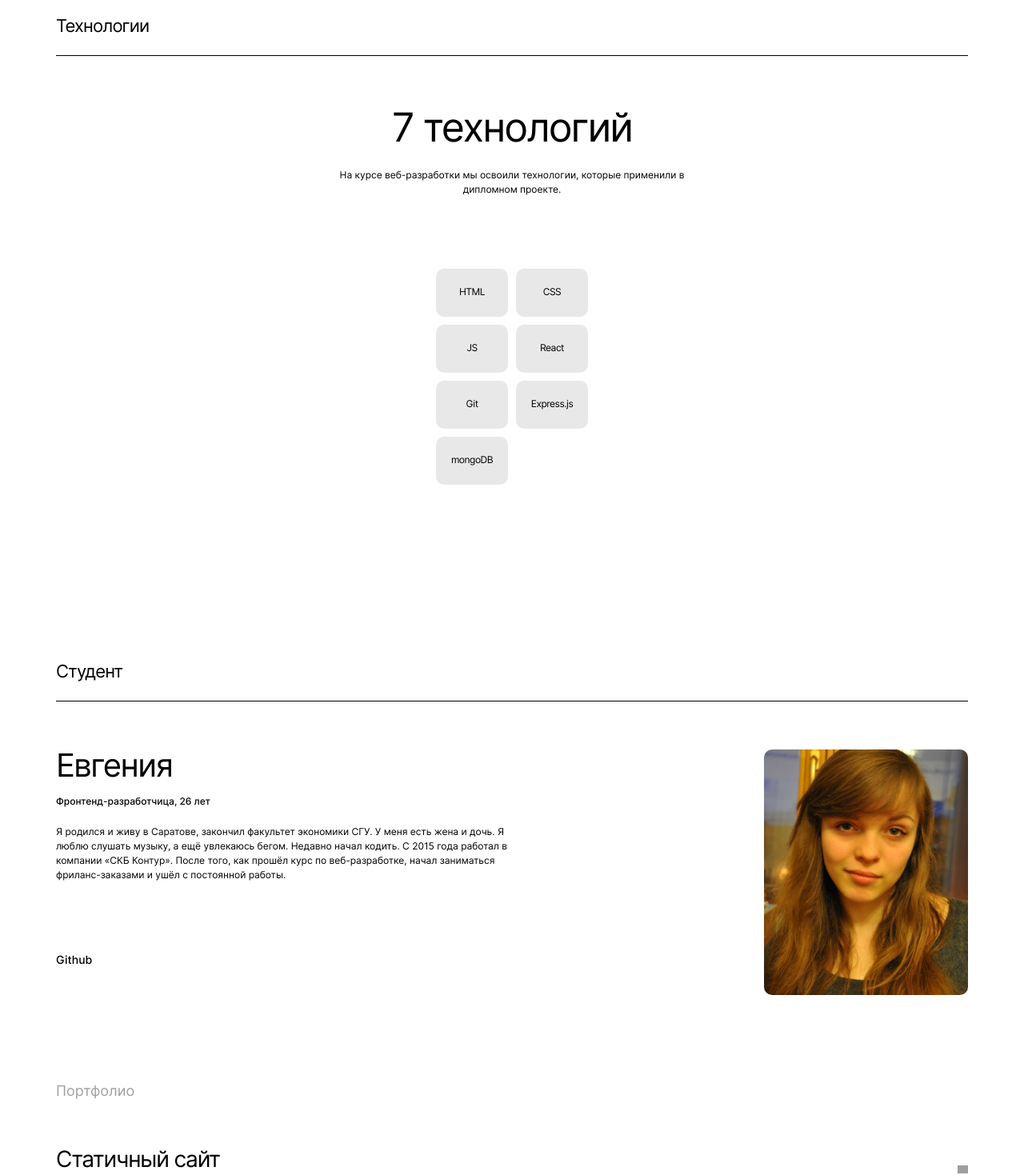
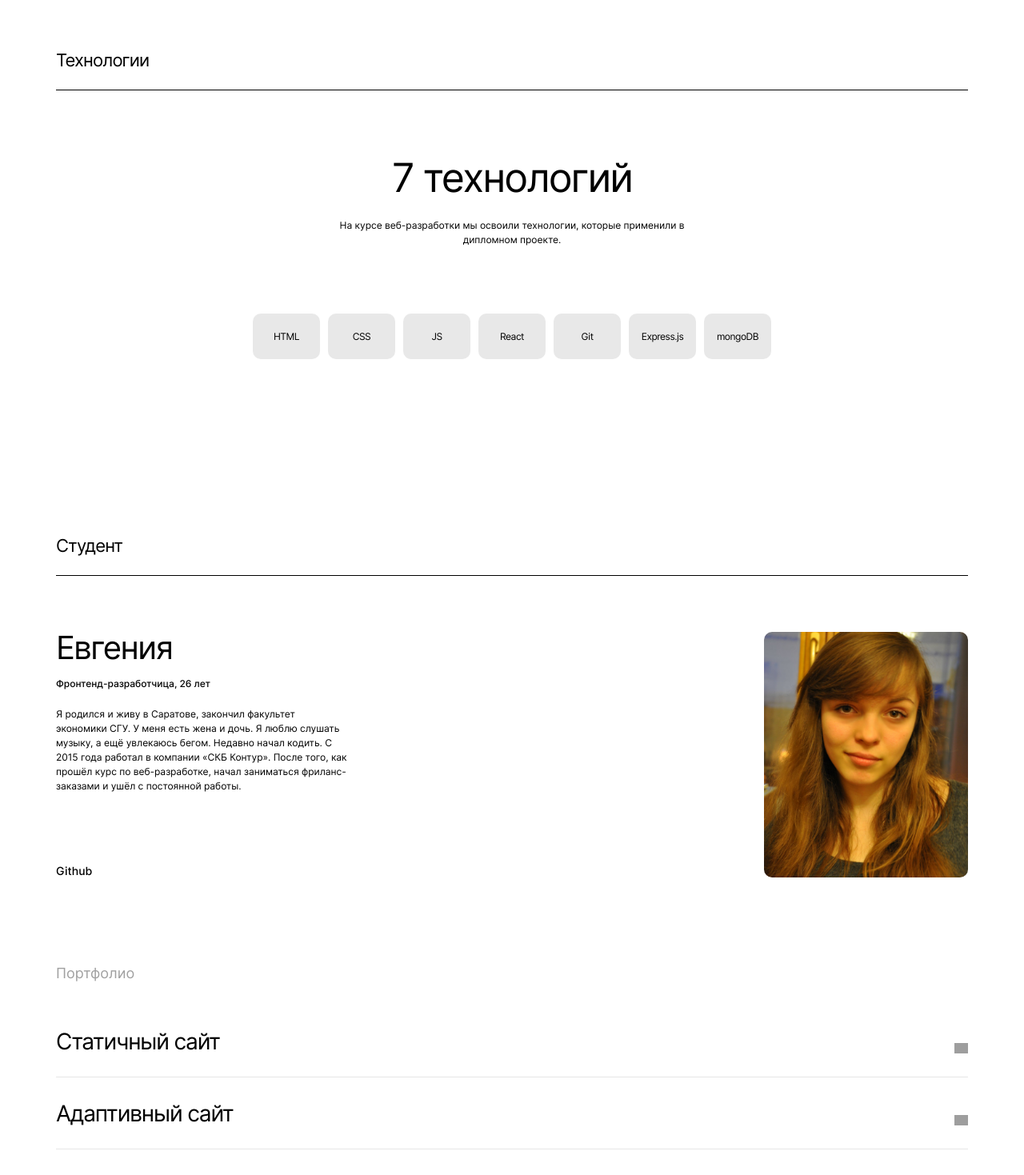
Before and after one commit to mintolime/movies-explorer-frontend, a React (Create React App) app in the folder movie-app/: page / in a window 1280 px wide. Shown: the part 1280-2749 px from the top of the page at 80% size. Built offline with nearby package versions, Linux system fonts and the light colour scheme; grey boxes are pictures that could not be loaded.

Commit message:
fix:fixed layout on 720px

```diff
--- a/movie-app/src/components/AboutMe/AboutMe.css
+++ b/movie-app/src/components/AboutMe/AboutMe.css
@@ -1,10 +1,10 @@
-.about-me_box  {
+.about-me_box {
   display: flex;
   flex-direction: column;
 }
 
 @media screen and (min-width: 720px) {
-  .about-me_box  {
+  .about-me_box {
     flex-direction: row-reverse;
     justify-content: space-between;
   }
@@ -12,6 +12,13 @@
 
 .about-me__brief {
   max-width: 600px;
+  text-align: start;
+}
+
+@media screen and (min-width: 720px) {
+  .about-me__brief {
+    max-width: 365px;
+  }
 }
 
 .about-me__image {
--- a/movie-app/src/components/AboutProject/AboutProject.css
+++ b/movie-app/src/components/AboutProject/AboutProject.css
@@ -74,8 +74,10 @@
     line-height: 17px;
     grid-template-columns: 140px 1fr;
     row-gap: 14px;
+    padding-top: 93px;
   }
 }
+
 @media screen and (min-width: 1024px) {
   .about_project__result {
     grid-template-columns: 200px 1fr;
--- a/movie-app/src/components/Footer/Footer.css
+++ b/movie-app/src/components/Footer/Footer.css
@@ -5,8 +5,10 @@
   background-color: #fff;
 }
 
+/* ПЕРЕПРОВЕРИТЬ */
 @media screen and (min-width: 720px) {
   .footer {
+    padding-top: 49px;
     padding-left: 30px;
     padding-right: 30px;
   }
--- a/movie-app/src/components/Header/Header.css
+++ b/movie-app/src/components/Header/Header.css
@@ -7,16 +7,21 @@
   box-sizing: border-box;
   background-color: #F3C1F8;
 }
-
+@media screen and (min-width: 720px) {
+  .header {
+    padding-left: 30px;
+    padding-right: 30px;
+  }
+}
 .header__nav-box {
   display: flex;
-  gap: 14px;
+  gap: 0 14px;
   max-height: 30px;
 }
 
-@media screen and (min-width: 1024px) {
+@media screen and (min-width: 720px) {
   .header__nav-box {
-    gap: 30px;
+    gap: 0 30px;
   }
 }
 
--- a/movie-app/src/components/Main/Main.css
+++ b/movie-app/src/components/Main/Main.css
@@ -27,6 +27,11 @@
   background-color: #fff;
   border-bottom: 1px #000 solid;
   margin-bottom: 60px;
+}
+@media screen and (min-width: 720px) {
+  .content__inner {
+    margin-bottom: 70px;
+  }
 }
 
 .content__inner_footer {
--- a/movie-app/src/components/Portfolio/Portfolio.css
+++ b/movie-app/src/components/Portfolio/Portfolio.css
@@ -40,6 +40,7 @@
 
 .portfolio__description {
   font-weight: 400;
+  min-height: 50px;
   font-size: 18px;
   line-height: 28px;
   /* identical to box height, or 156% */
@@ -63,7 +64,8 @@
 }
 
 @media screen and (min-width: 720px) {
-  .portfolio__description {
-    height: 60px;
+  .portfolio__icon  {
+   width: 17px;
+  height: 40px;
   }
 }
--- a/movie-app/src/components/Promo/Promo.css
+++ b/movie-app/src/components/Promo/Promo.css
@@ -46,10 +46,12 @@
   letter-spacing: -0.04em;
   margin: 0;
   padding-top: 44px;
+  letter-spacing: inherit;
 }
 
 @media screen and (min-width: 720px) {
   .promo__title {
+    padding-top: 48px;
     /* max-width: 680px; */
     font-size: 40px;
     line-height: 50px;
--- a/movie-app/src/components/Techs/Techs.css
+++ b/movie-app/src/components/Techs/Techs.css
@@ -18,6 +18,7 @@
 
 @media screen and (min-width: 720px) {
   .techs__title {
+    padding-top: 10px;
     font-size: 50px;
     line-height: 58px;
   }
@@ -32,34 +33,12 @@
   margin: 0;
 }
 
-@media screen and (min-width: 720px) {
+/* @media screen and (min-width: 720px) {
   .techs__subtitle {
     font-size: 14px;
     line-height: 20px;
   }
-}
-
-@media screen and (min-width: 1024px) {
-  .techs__subtitle {
-    max-width: 460px;
-    font-size: 12px;
-    line-height: 18px;
-    padding: 22px 0 83px;
-  }
-}
-
-.techs__list {
-  /* width: 100%; */
-  max-width: 200px;
-  display: grid;
-  grid-template-columns: repeat(auto-fit, minmax(84px, 90px));
-  gap: 10px;
-  justify-content: center;
-  list-style: none;
-  padding: 0;
-  margin: 0;
-}
-
+} */
 @media screen and (min-width: 720px) {
   .techs__subtitle {
     max-width: 460px;
@@ -69,12 +48,44 @@
   }
 }
 
+@media screen and (min-width: 1024px) {
+  .techs__subtitle {
+    max-width: 460px;
+    padding: 22px 0 83px;
+  }
+}
+
+.techs__list {
+  /* width: 100%; */
+  max-width: 200px;
+  display: grid;
+  grid-template-columns: repeat(auto-fit, minmax(84px, 1fr));
+  gap: 10px;
+  justify-content: center;
+  list-style: none;
+  padding: 0;
+  margin: 0;
+}
+
+@media screen and (min-width: 720px) {
+  .techs__list {
+    max-width: 670px;
+  }
+}
+
 .techs__item {
-  width: 90px;
-  height: 60px;
+  /* width: 90px;
+  height: 60px; */
   background: #E8E8E8;
   border-radius: 10px;
   text-align: center;
+}
+
+@media screen and (min-width: 720px) {
+  .techs__list {
+    /* width: 84px;
+  height: 57px; */
+  }
 }
 
 .techs__stek_text {
--- a/movie-app/src/index.css
+++ b/movie-app/src/index.css
@@ -42,7 +42,7 @@
   line-height: 16px;
 }
 
-@media screen and (min-width: 1024px) {
+@media screen and (min-width: 720px) {
   .button_type_auth {
     font-size: 12px;
   }
@@ -56,9 +56,10 @@
   font-weight: 500;
   font-size: 10px;
   line-height: 16px;
+  text-align: center;
 }
 
-@media screen and (min-width: 1024px) {
+@media screen and (min-width: 720px) {
   .button_type_login {
     padding: 8px 20px;
     font-size: 12px;
```
